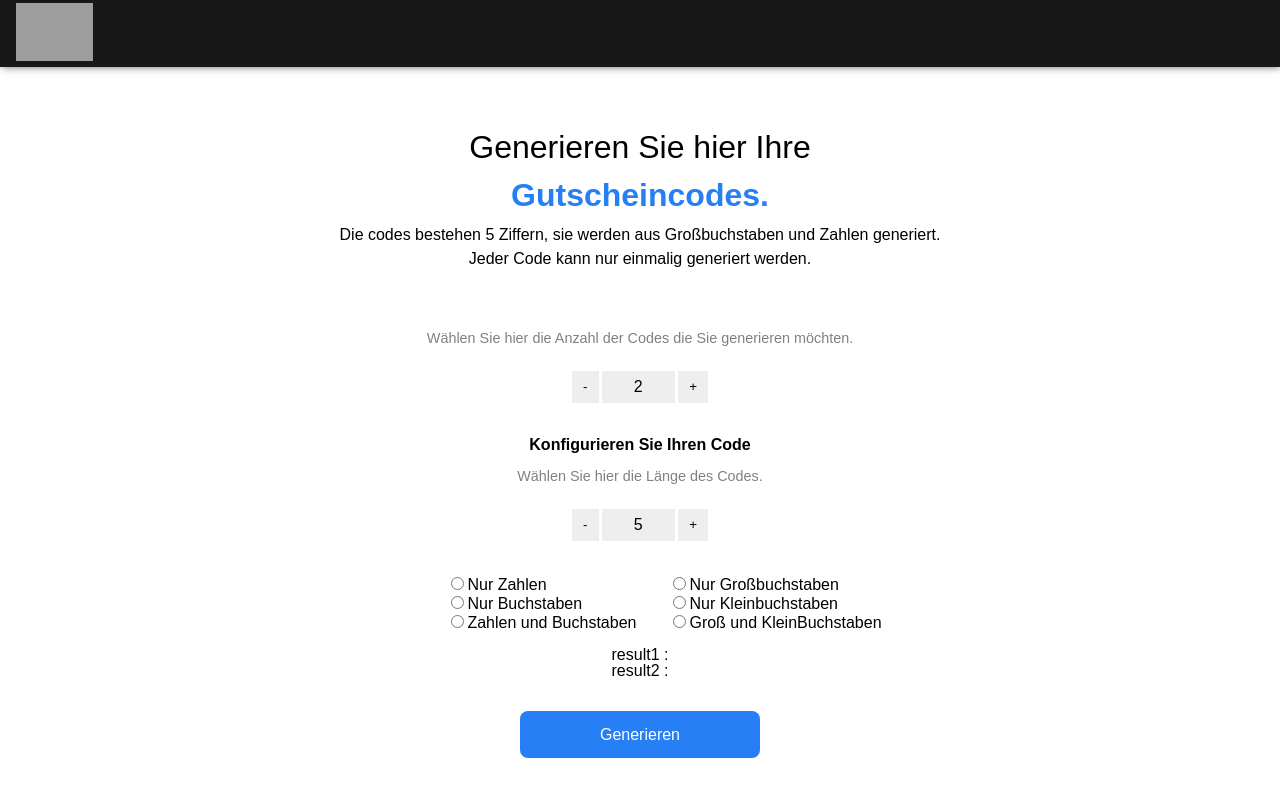
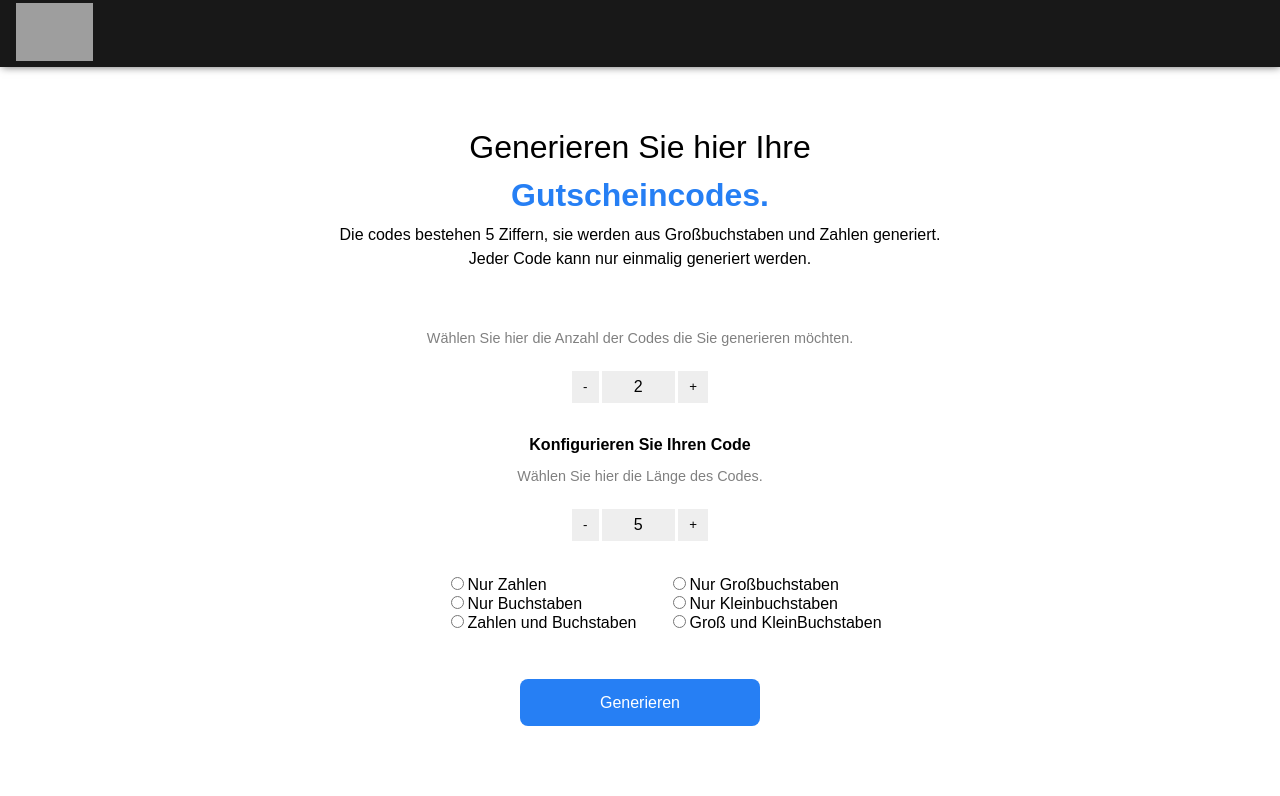
Before and after one commit to KevinKarahali/code-generator, an Angular app: page / in a window 1280 px wide. Shown: the top 796 px of the page. Built offline with nearby package versions, Linux system fonts and the light colour scheme; grey boxes are pictures that could not be loaded.

Commit message:
Counter no allow numbers under 1

```diff
--- a/src/app/code-generator/configurator/configurator.component.html
+++ b/src/app/code-generator/configurator/configurator.component.html
@@ -13,5 +13,5 @@
   </div>
 
 </div>
-<h2>result1 : {{settings1}}</h2>
-<h2>result2 : {{settings2}}</h2>
+<!--<h2>result1 : {{settings1}}</h2>-->
+<!--<h2>result2 : {{settings2}}</h2>-->
--- a/src/app/code-generator/counter/counter.component.ts
+++ b/src/app/code-generator/counter/counter.component.ts
@@ -8,14 +8,14 @@ import {Component, EventEmitter, Input, Output} from '@angular/core';
 export class CounterComponent {
 
   @Input()
-  public number: number = 1;
+  public number: number = 2;
 
   @Output()
   public onNewNumber: EventEmitter<number> = new EventEmitter<number>()
 
   public accumulate(value: number): void {
-    if (this.number < 1) {
-      this.number = 1
+    if (this.number < 2) {
+      this.number = 2
     }
     this.number += value
     this.onNewNumber.emit(this.number)
```
